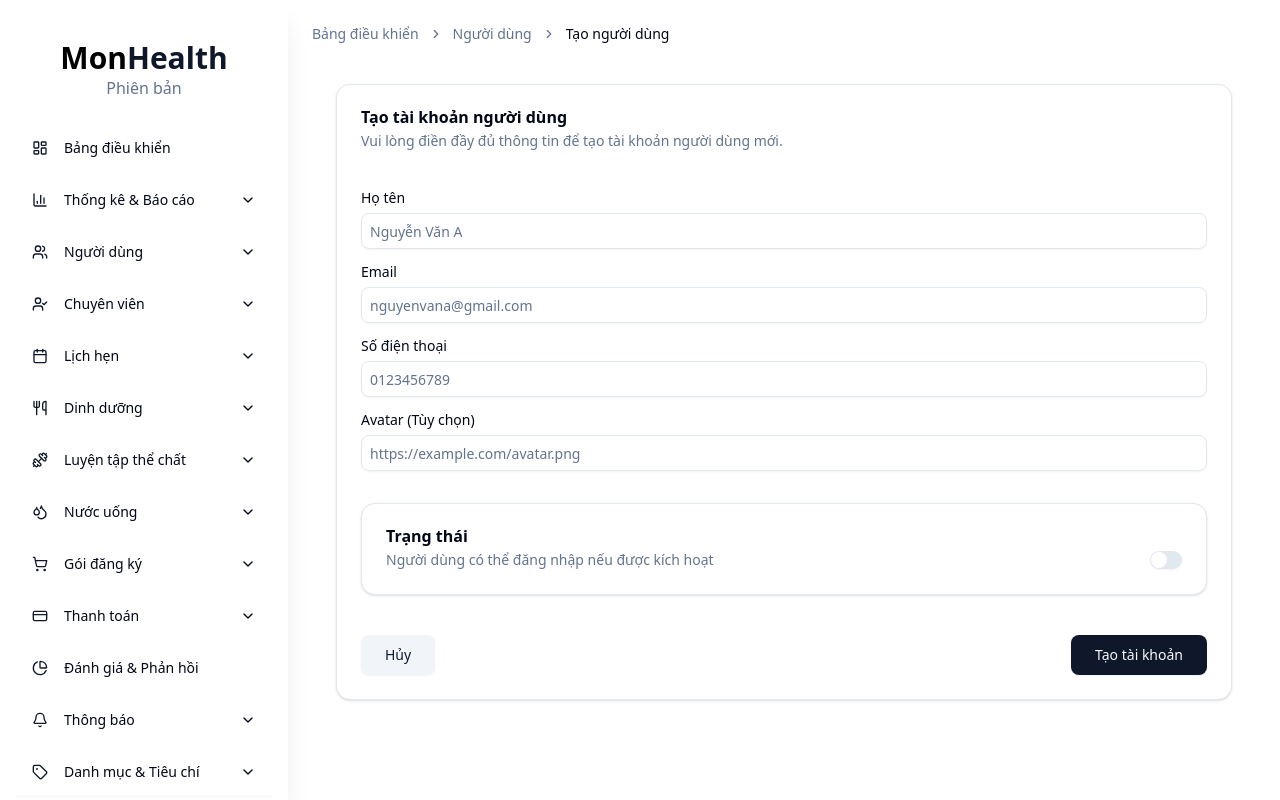
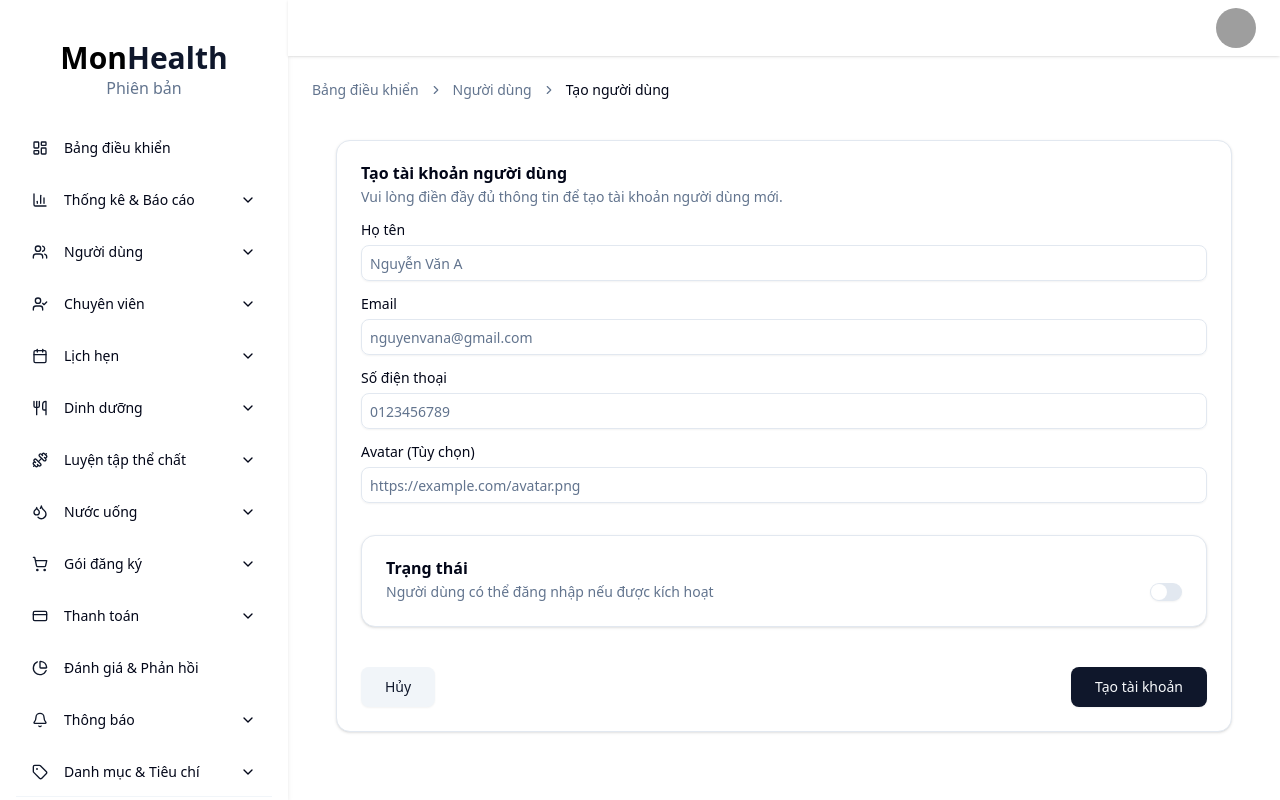
Before and after one commit to SEP490-Monhealth/SEP490-Monhealth-Healthcare-App-FE, a Next.js app: page /admin/users/create in a window 1280 px wide. Built offline with nearby package versions, Linux system fonts and the light colour scheme; grey boxes are pictures that could not be loaded.

Commit message:
feat: coding topbar admin layout

```diff
--- a/src/app/admin/layout.tsx
+++ b/src/app/admin/layout.tsx
@@ -3,14 +3,12 @@
 import { useEffect, useState } from "react"
 
 import Sidebar from "@/components/organisms/sidebar"
+import Topbar from "@/components/organisms/topbar"
 
 function AdminLayout({ children }: { children: React.ReactNode }) {
   const [isCollapsed, setIsCollapsed] = useState(false)
-  const [isMounted, setIsMounted] = useState(false)
 
   useEffect(() => {
-    setIsMounted(true)
-
     const handleSidebarToggle = (e: CustomEvent) => {
       setIsCollapsed(e.detail.isCollapsed)
     }
@@ -31,12 +29,15 @@
   return (
     <div className="relative flex min-h-screen">
       <Sidebar onToggleCollapse={setIsCollapsed} />
+
       <div
-        className={`flex flex-1 flex-col overflow-hidden p-6 transition-all duration-300 ${
+        className={`flex flex-1 flex-col transition-all duration-300 ${
           isCollapsed ? "ml-20" : "ml-72"
         }`}
       >
-        {children}
+        <Topbar />
+
+        <div className="flex-1 overflow-y-auto p-6">{children}</div>
       </div>
     </div>
   )
--- a/src/components/atoms/card.tsx
+++ b/src/components/atoms/card.tsx
@@ -7,7 +7,7 @@
     <div
       data-slot="card"
       className={cn(
-        "bg-card text-card-foreground flex flex-col gap-6 rounded-xl border py-6 shadow-sm",
+        "bg-card text-card-foreground flex flex-col rounded-xl border py-6 shadow-sm",
         className
       )}
       {...props}
--- a/src/components/atoms/dropdown-menu.tsx
+++ b/src/components/atoms/dropdown-menu.tsx
@@ -75,7 +75,7 @@
       data-inset={inset}
       data-variant={variant}
       className={cn(
-        "focus:bg-accent focus:text-accent-foreground data-[variant=destructive]:text-destructive data-[variant=destructive]:focus:bg-destructive/10 dark:data-[variant=destructive]:focus:bg-destructive/20 data-[variant=destructive]:focus:text-destructive data-[variant=destructive]:*:[svg]:!text-destructive [&_svg:not([class*='text-'])]:text-muted-foreground relative flex cursor-default items-center gap-2 rounded-sm px-2 py-1.5 text-sm outline-hidden select-none data-[disabled]:pointer-events-none data-[disabled]:opacity-50 data-[inset]:pl-8 [&_svg]:pointer-events-none [&_svg]:shrink-0 [&_svg:not([class*='size-'])]:size-4",
+        "focus:bg-accent focus:text-accent-foreground data-[variant=destructive]:text-destructive data-[variant=destructive]:focus:bg-destructive/10 dark:data-[variant=destructive]:focus:bg-destructive/20 data-[variant=destructive]:focus:text-destructive data-[variant=destructive]:*:[svg]:!text-destructive [&_svg:not([class*='text-'])]:text-muted-foreground relative flex cursor-pointer items-center gap-2 rounded-sm px-2 py-1.5 text-sm outline-hidden select-none data-[disabled]:pointer-events-none data-[disabled]:opacity-50 data-[inset]:pl-8 [&_svg]:pointer-events-none [&_svg]:shrink-0 [&_svg:not([class*='size-'])]:size-4",
         className
       )}
       {...props}
--- a/src/components/organisms/sidebar.tsx
+++ b/src/components/organisms/sidebar.tsx
@@ -262,7 +262,7 @@
 
   return (
     <div
-      className="transition-width fixed flex h-screen flex-col overflow-scroll px-4 py-6 shadow-xl duration-300"
+      className="transition-width fixed flex h-screen flex-col overflow-scroll px-4 py-6 shadow-md duration-300"
       style={{
         width: initialWidth,
         transitionProperty: animationsEnabled ? "width" : "none"
--- /dev/null
+++ b/src/components/organisms/topbar.tsx
@@ -0,0 +1,58 @@
+import React from "react"
+
+import { LogOut, MoreHorizontal, Settings, User } from "lucide-react"
+
+import { Avatar, AvatarFallback, AvatarImage } from "../atoms/avatar"
+import { Button } from "../atoms/button"
+import {
+  DropdownMenu,
+  DropdownMenuContent,
+  DropdownMenuItem,
+  DropdownMenuLabel,
+  DropdownMenuTrigger
+} from "../atoms/dropdown-menu"
+import { Separator } from "../atoms/separator"
+
+function Topbar() {
+  return (
+    <div className="sticky top-0 z-50 flex items-center justify-end bg-white px-6 py-2 shadow-sm">
+      <DropdownMenu>
+        <DropdownMenuTrigger asChild className="cursor-pointer">
+          <Avatar className="size-10">
+            <AvatarImage
+              src={
+                "https://firebasestorage.googleapis.com/v0/b/diamoondb-1412.appspot.com/o/Monhealth%2Ftests%2Fangrycat.jpg?alt=media&token=542becf5-173f-47c2-951b-b9f79578fa60"
+              }
+              alt="Van Huu Toan"
+            />
+            <AvatarFallback>Van Huu Toan</AvatarFallback>
+          </Avatar>
+        </DropdownMenuTrigger>
+        <DropdownMenuContent align="end">
+          <DropdownMenuLabel>Tài khoản</DropdownMenuLabel>
+
+          <DropdownMenuItem>
+            <User className="h-4 w-4" />
+            Xem hồ sơ
+          </DropdownMenuItem>
+          <DropdownMenuItem>
+            <Settings className="h-4 w-4" />
+            Cài đặt
+          </DropdownMenuItem>
+
+          <Separator />
+
+          <DropdownMenuItem
+            variant="destructive"
+            onClick={() => console.log("Đăng xuất")}
+          >
+            <LogOut className="h-4 w-4" />
+            Đăng xuất
+          </DropdownMenuItem>
+        </DropdownMenuContent>
+      </DropdownMenu>
+    </div>
+  )
+}
+
+export default Topbar
```
Also changed, not shown: src/app/admin/users/columns.tsx (+3 -6 lines).
